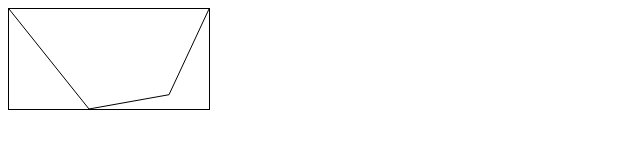
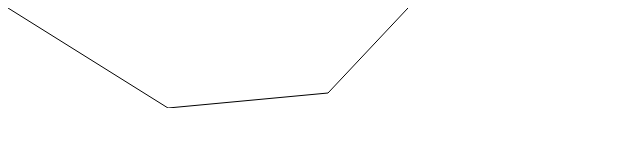
Before and after one commit to MoritzGoeckel/JS-MobileWebControls, a plain HTML site: page Chart/index.htm in a window 1280 px wide. Shown: the whole page, without its empty margins (0-640 px from the left). Drawn offline with nearby package versions, Linux system fonts and the light colour scheme.

Commit message:
Fixed a bug at the chart regarding css

```diff
--- a/Chart/chart.js
+++ b/Chart/chart.js
@@ -4,12 +4,21 @@ function Chart(container_id)
   var context = chart.getContext("2d");
   var data;
 
+  var width = $("#"+container_id).width();
+  var height = $("#"+container_id).height();
+
+  chart.setAttribute('width', width + "px");
+  chart.setAttribute('height', height + "px");
 
   this.redraw = function(){
-    this.calcExtrema();
+    chart = $("#"+container_id).get(0);
+    context = chart.getContext("2d");
+
+    width = $("#"+container_id).width();
+    height = $("#"+container_id).height();
 
     //Clear and start
-    context.clearRect (0, 0, chart.width, chart.height);
+    context.clearRect (0, 0, width, height);
     context.beginPath();
 
     for(i = 0; i < data.length; i++){
@@ -20,8 +29,13 @@ function Chart(container_id)
       var chartx = (x - minX) / (maxX - minX);
       var charty = 1 - ((y - minY) / (maxY - minY));
 
-      chartx = chartx * chart.width;
-      charty = charty * chart.height;
+    //console.log(chartx + " " + charty);
+    console.log("H:" + height + " W:" + width);
+
+    chartx = Math.floor(chartx * width);
+    charty = Math.floor(charty * height);
+
+    //console.log(chartx + " " + charty);
 
       //Einzeichnen
       if(i === 0)
@@ -34,10 +48,10 @@ function Chart(container_id)
     context.stroke();
   };
 
-  var maxX = -1000000000000;
-  var minX = 1000000000000;
-  var maxY = -1000000000000;
-  var minY = 1000000000000;
+  var maxX = -100000000000000;
+  var minX = 100000000000000;
+  var maxY = -100000000000000;
+  var minY = 100000000000000;
 
 
   this.calcExtrema = function(){
@@ -57,13 +71,13 @@ function Chart(container_id)
         minY = y;
     }
 
-    console.log("X: " + maxX + " <-> " + minX);
-    console.log("Y: " + maxY + " <-> " + minY);
+    //console.log("X: " + maxX + " <-> " + minX);
+    //console.log("Y: " + maxY + " <-> " + minY);
   };
-
 
   this.setData = function(json){
     data = jQuery.parseJSON(json);
-    console.log(data);
+    this.calcExtrema();
+    //console.log(data);
   };
 }
--- a/Chart/index.htm
+++ b/Chart/index.htm
@@ -1,10 +1,15 @@
 <html>
 <head>
   <link href='http://fonts.googleapis.com/css?family=Roboto' rel='stylesheet' type='text/css'>
+  <style>
+    #myCanvas{
+      width: 400px;
+      height: 100px;
+    }
+  </style>
 </head>
 <body>
-
-  <canvas id="myCanvas" width="200px" height="100px" style="border:1px solid #000000;"></canvas>
+  <canvas id="myCanvas"></canvas>
 
   <script src="http://ajax.googleapis.com/ajax/libs/jquery/1.11.2/jquery.min.js"></script>
   <script language="javascript" type="text/javascript" src="chart.js"></script>
```
